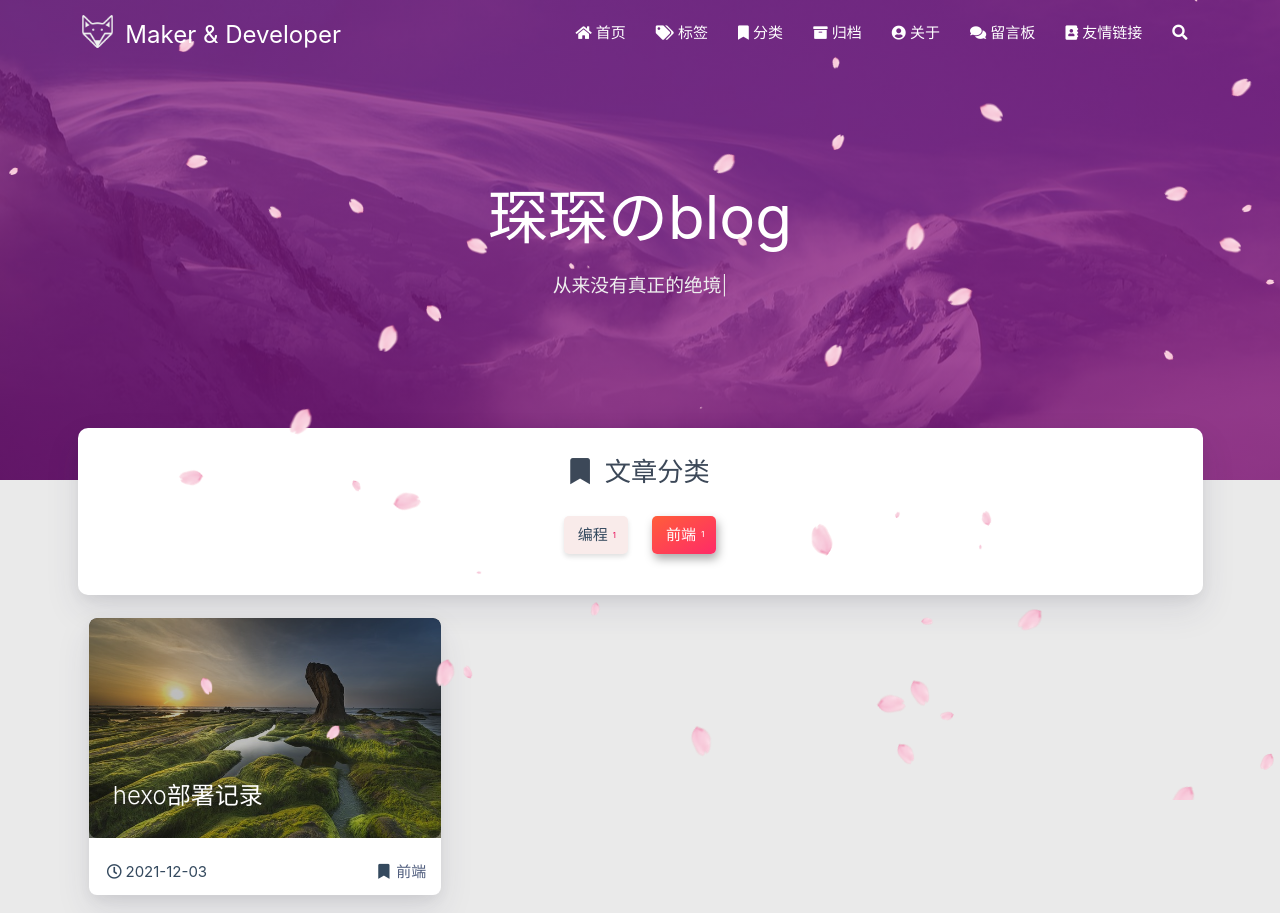
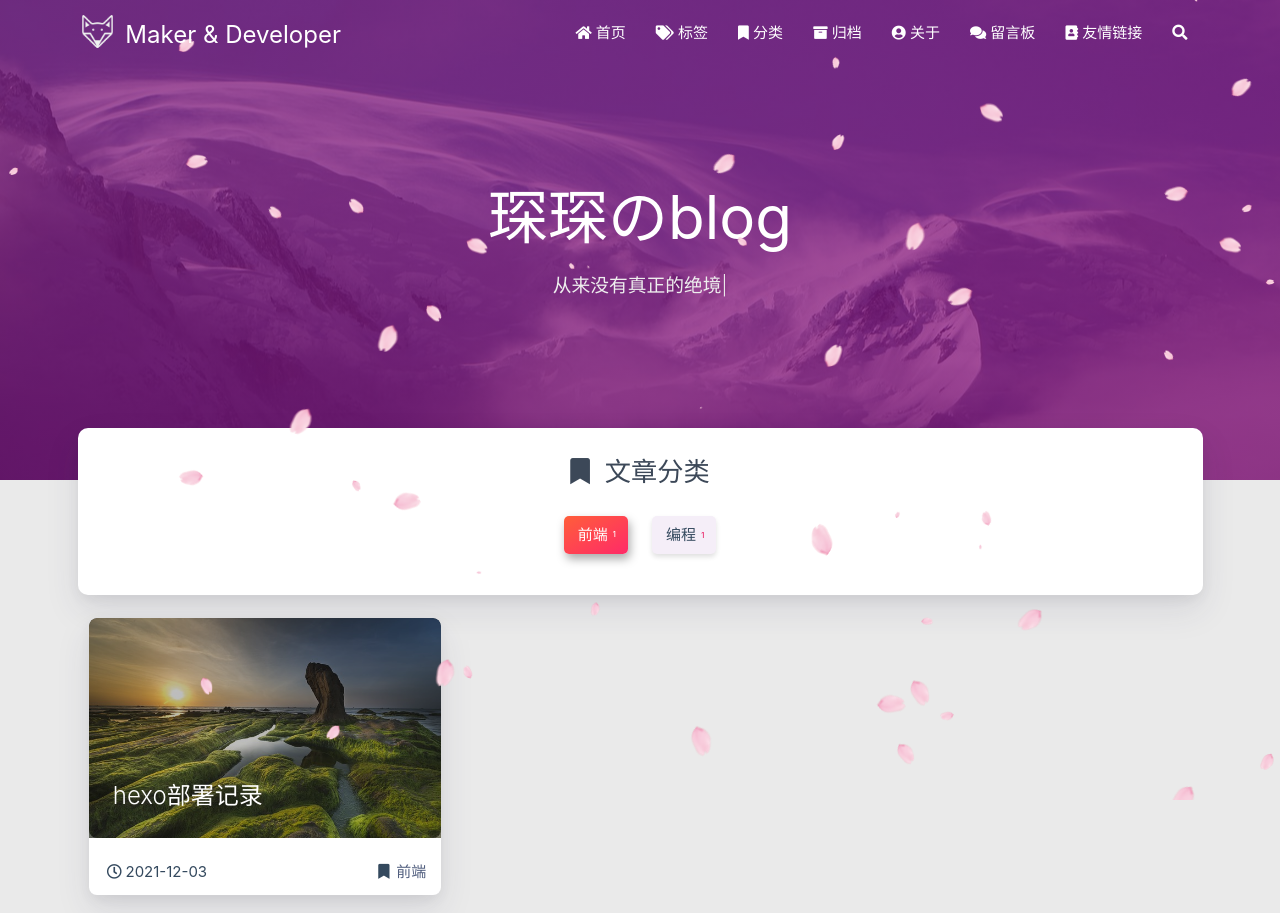
Before and after one commit to ChenWang8848/ChenWang8848.github.io, a plain HTML site: page categories/前端/index.html in a window 1280 px wide. Shown: the top 913 px of the page. Drawn offline with nearby package versions, Linux system fonts and the light colour scheme; some packages are replaced by stand-ins of ours; no server answers; a script that the page names is missing.

Commit message:
Site updated: 2021-12-05 20:11:13

```diff
--- a/categories/前端/index.html
+++ b/categories/前端/index.html
@@ -367,19 +367,19 @@
 
 
 
-                <a href="/categories/%E7%BC%96%E7%A8%8B/" title="编程: 1">
+                <a href="/categories/%E5%89%8D%E7%AB%AF/" title="前端: 1">
                     <span class="chip center-align waves-effect waves-light
-                             chip-default "
-                            style="background-color: #F9EBEA;">编程
+                             chip-active "
+                            style="background-color: #F9EBEA;">前端
                         <span class="tag-length">1</span>
                     </span>
                 </a>
 
 
-                <a href="/categories/%E5%89%8D%E7%AB%AF/" title="前端: 1">
+                <a href="/categories/%E7%BC%96%E7%A8%8B/" title="编程: 1">
                     <span class="chip center-align waves-effect waves-light
-                             chip-active "
-                            style="background-color: #F5EEF8;">前端
+                             chip-default "
+                            style="background-color: #F5EEF8;">编程
                         <span class="tag-length">1</span>
                     </span>
                 </a>
```
Also changed, not shown: about/index.html (+1 -1 lines), categories/index.html (+5 -5 lines), categories/编程/index.html (+6 -6 lines).
